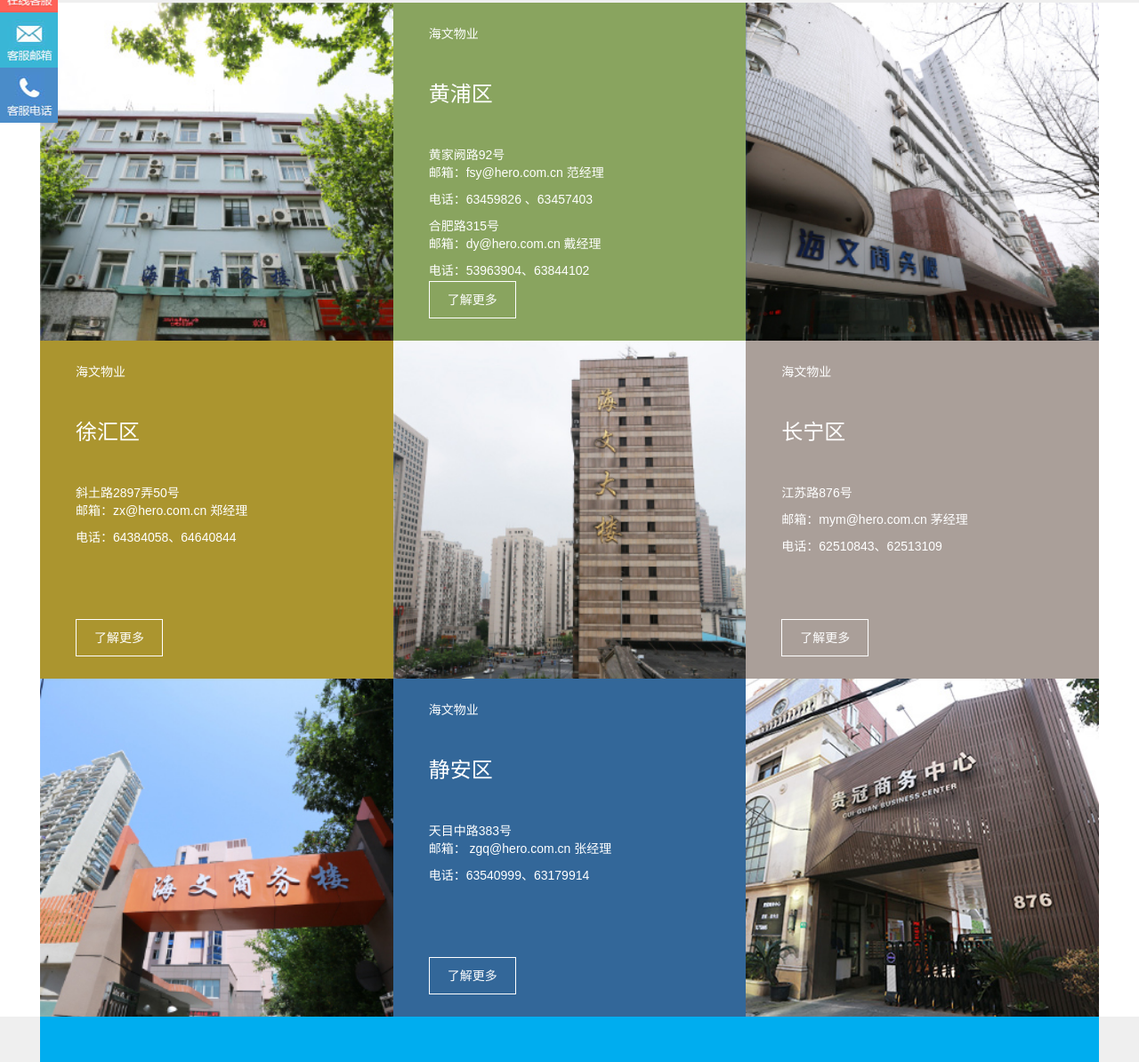
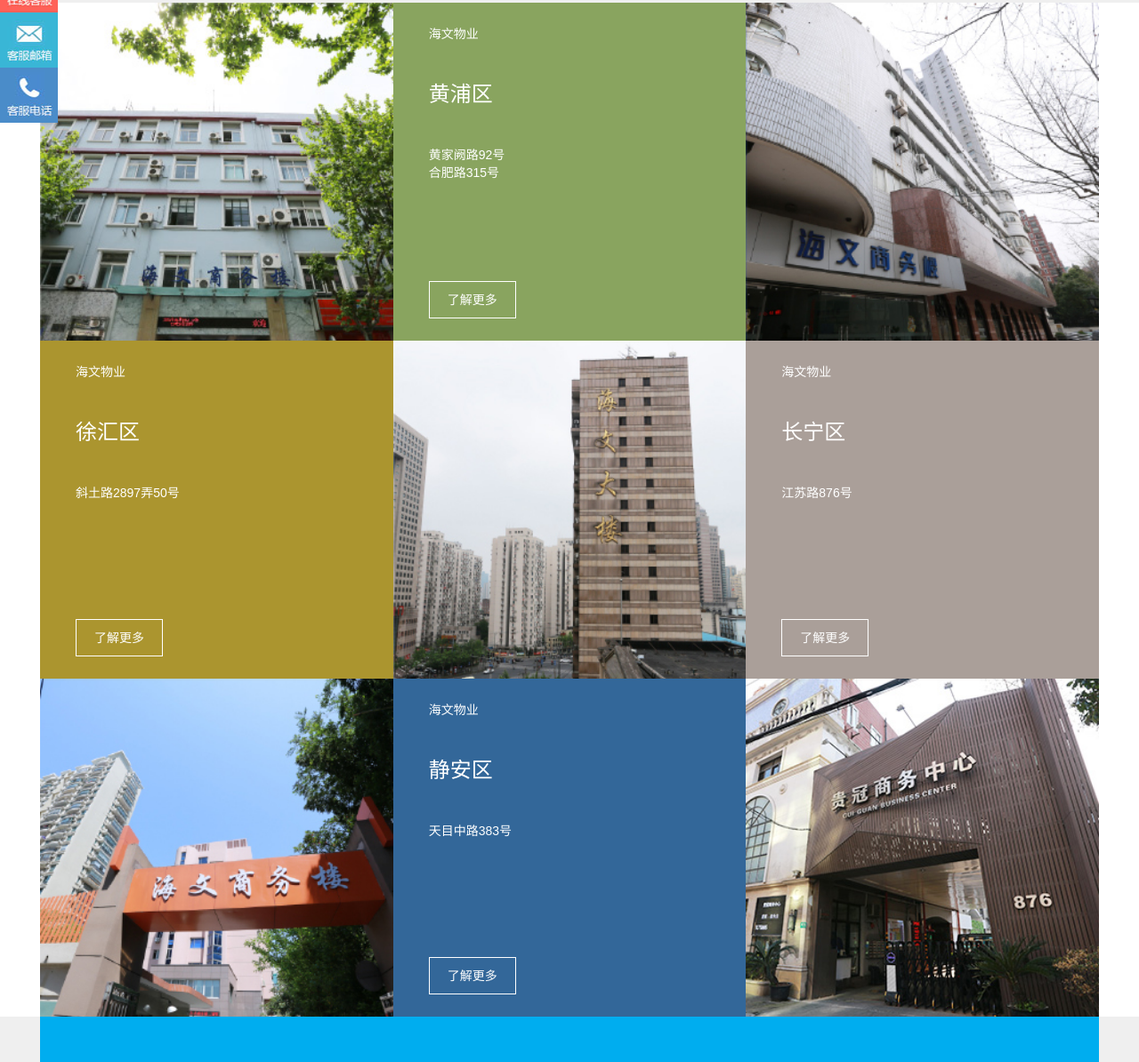
Before and after one commit to esong-fe/Hero-property, a plain HTML site: page src/html/index/index.html in a window 1280 px wide. Shown: the part 386-1580 px from the top of the page at 89% size. Drawn offline with Linux system fonts and the light colour scheme.

Commit message:
更改联系方式

```diff
--- a/src/html/index/index.html
+++ b/src/html/index/index.html
@@ -78,11 +78,7 @@
             <h3>黄浦区</h3>
 
             <div>黄家阙路92号</div>
-            <p>邮箱：fsy@hero.com.cn  范经理</p>
-            <p>电话：63459826 、63457403</p>
             <div>合肥路315号</div>
-            <p>邮箱：dy@hero.com.cn 戴经理</p>
-            <p>电话：53963904、63844102</p>
             <a href="houses-hp.html">了解更多</a>
           </div>
           <div class="yx-square-item yx-in-2">
@@ -90,8 +86,6 @@
             <h3>静安区</h3>
 
             <div>天目中路383号</div>
-            <p> 邮箱： zgq@hero.com.cn 张经理</p>
-            <p> 电话：63540999、63179914</p>
             <a href="houses-zb.html">了解更多</a>
           </div>
           <div class="yx-square-item">
@@ -105,8 +99,6 @@
             <h3>徐汇区</h3>
 
             <div>斜土路2897弄50号</div>
-            <p> 邮箱：zx@hero.com.cn 郑经理</p>
-            <p> 电话：64384058、64640844</p>
             <a href="houses-xh.html">了解更多</a>
           </div>
           <div class="yx-square-item yx-in-4">
@@ -114,8 +106,6 @@
             <h3>长宁区</h3>
 
             <p>江苏路876号</p>
-            <p>邮箱：mym@hero.com.cn  茅经理</p>
-            <p>电话：62510843、62513109</p>
             <a href="houses-cn.html">了解更多</a>
           </div>
           <div class="yx-square-item"><img src="index-4.jpg" alt="images" /></div>
@@ -134,11 +124,9 @@
               <h3>黄浦区</h3>
 
               <div>黄家阙路92号</div>
-              <p>邮箱：fsy@hero.com.cn  范经理</p>
-              <p>电话：63459826 、63457403</p>
+
              <div>合肥路315号</div>
-              <p>邮箱：dy@hero.com.cn 戴经理</p>
-              <p>电话：53963904、63844102</p>
+
               <a href="houses-hp.html">了解更多</a>
             </div>
             <div class="yx-square-item">
@@ -149,8 +137,7 @@
               <h3>徐汇区</h3>
 
               <div>斜土路2897弄50号</div>
-             <p> 邮箱：zx@hero.com.cn 郑经理</p>
-             <p> 电话：64384058、64640844</p>
+
 
 
               <a href="houses-xh.html">了解更多</a>
@@ -163,8 +150,7 @@
               <h3>长宁区</h3>
 
               <p>江苏路876号</p>
-              <p>邮箱：mym@hero.com.cn  茅经理</p>
-              <p>电话：62510843、62513109</p>
+
 
               <a href="houses-cn.html">了解更多</a>
             </div>
@@ -174,8 +160,7 @@
               <h3>静安区</h3>
 
               <div>天目中路383号</div>
-             <p> 邮箱： zgq@hero.com.cn 张经理</p>
-             <p> 电话：63540999、63179914</p>
+
               <a href="houses-zb.html">了解更多</a>
             </div>
 
```
